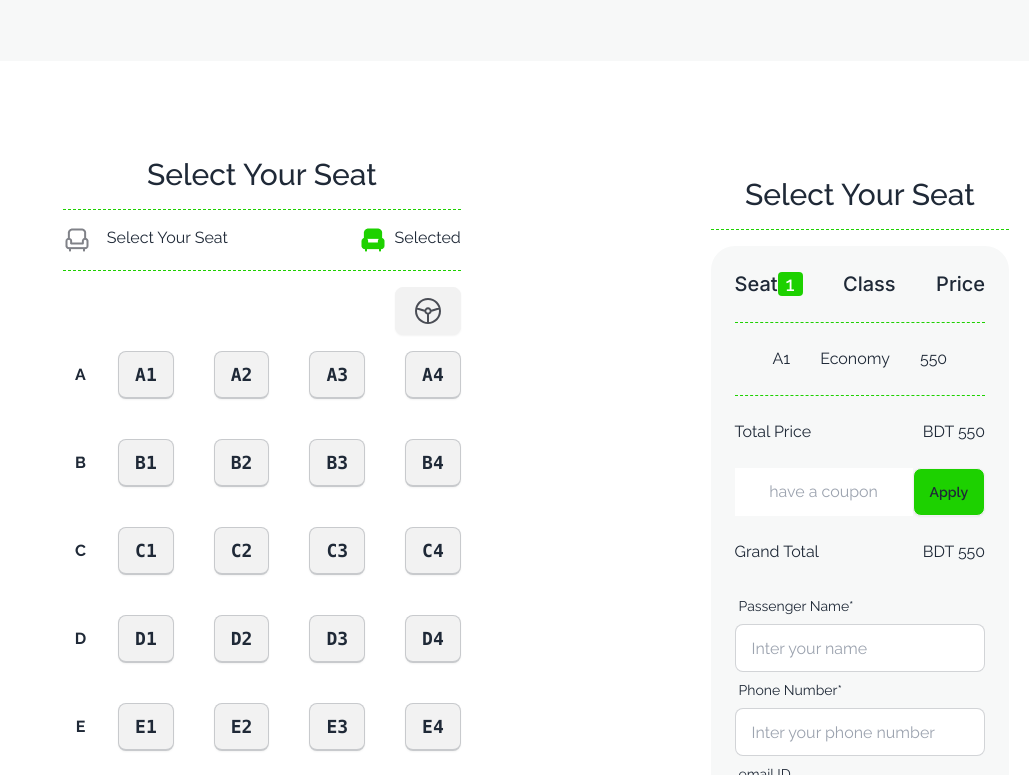
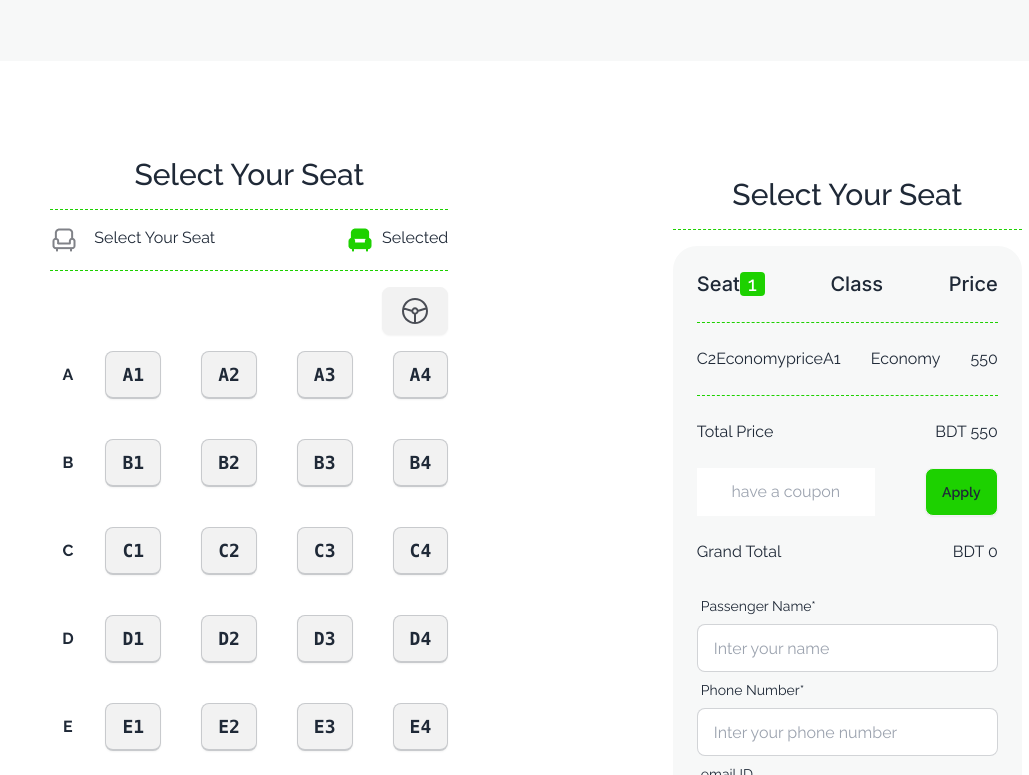
Before and after one commit to ANIK-MOHANTA24/Buy-Online-Ticket-, a plain HTML site: page index.html in a window 1280 px wide. Both pictures are taken after a click on the element "A1". Shown: the part 1737-2512 px from the top of the page, without its empty margins (104-1133 px from the left). Drawn offline with nearby package versions, Linux system fonts and the light colour scheme.

Commit message:
added total BDT price

```diff
--- a/index.html
+++ b/index.html
@@ -125,6 +125,7 @@
       </div>
       <div class="flex flex-col md:flex-row lg:flex-row space-x-4 space-y-4">
         <!-- left route section -->
+
         <div class="flex-1 bg-[#ffffff] space-y-4 px-2 md:px-4 lg:px-6">
           <div class="flex flex-col md:flex-row lg:flex-row justify-between items-center">
             <div class="flex items-center justify-center space-x-2"><img src="images/bus-logo.png" alt="">
@@ -133,11 +134,13 @@
                 <p>Coach-009-WEB ! AC_Business</p>
               </div>
             </div>
+
             <!-- available-count number -->
             <button class="btn no-animation text-[#1DD100] text-[16px]"><img src="images/seat-green.png" alt=""><span
                 id="available-count">40</span>Seats
               left</button>
           </div>
+
           <!-- Route Departure -->
           <div class="bg-[#f7f8f8] space-y-2">
             <div class="flex justify-between">
@@ -157,6 +160,7 @@
             </div>
           </div>
         </div>
+
         <!-- right 550 tk section -->
         <div
           class="flex flex-col justify-center items-center text-center mx-auto w-full md:w-16 lg:w-20 md:border-l-2 lg:border-l-2 border-dashed">
@@ -170,6 +174,7 @@
 
     <!-- Select Your Seat section -->
     <section class="space-y-5 my-24 flex flex-col md:flex-row lg:flex-row justify-around space-x-6 mx-auto">
+
       <!-- left side  -->
       <div class="space-y-4 text-center pb-10 mr-5">
         <h1 class="font-medium text-3xl">Select Your Seat</h1>
@@ -187,6 +192,7 @@
 
         <!-- set number container-->
         <div class="flex gap-5 justify-center">
+
           <!-- seat position -->
           <div class="grid grid-cols-1 gap-10">
             <P class="kbd-md flex flex-col justify-center items-center font-bold">A</P>
@@ -200,6 +206,7 @@
             <P class="kbd-md flex flex-col justify-center items-center font-bold">I</P>
             <P class="kbd-md flex flex-col justify-center items-center font-bold">J</P>
           </div>
+
           <!--seats number section-->
           <div class="grid grid-cols-4 gap-10">
             <kbd class="kbd kbd-lg btn">A1</kbd>
@@ -245,9 +252,10 @@
           </div>
 
         </div>
+      </div>
 
-      </div>
       <!-- right side select your seat-->
+
       <div class="space-y-4 text-cente mx-auto">
         <h1 class="font-medium text-3xl flex items-center justify-center">Select Your Seat
         </h1>
@@ -260,15 +268,31 @@
             <P>Price</P>
           </div>
           <hr class="border-dashed border-[#1DD100]">
+
+          <!-- Economy set price -->
+
           <div id="selected_position" class="flex justify-between items-center text-center">
-            <!-- <span>C2</span><span>Economy</span><span>price</span> -->
+            <span>C2</span><span>Economy</span><span>price</span>
           </div>
           <hr class="border-dashed border-[#1DD100]">
-          <div class="flex justify-between"><span>Total Price</span> <span>BDT 550</span></div>
+
+          <!-- total price -->
+          <div class="flex justify-between">
+            <p>Total Price</p>
+            <p>BDT <span id="total_price">0</span></p>
+          </div>
+
+          <!-- coupon Apply btn -->
           <div class="flex justify-between"><input class="text-center" type="text" placeholder="have a coupon">
             <button class="btn bg-[#1DD100]">Apply</button>
           </div>
-          <div class="flex flex-row justify-between"><span>Grand Total</span> <span>BDT 550</span></div>
+
+          <!-- Grand total BDT -->
+          <div class="flex flex-row justify-between">
+            <p>Grand Total</p>
+            <p>BDT <span id="grand-total">0</span></p>
+          </div>
+
           <!-- input field -->
           <label class="form-control w-full max-w-xs">
             <div class="label">
--- a/scripts/e-ticket.js
+++ b/scripts/e-ticket.js
@@ -21,12 +21,13 @@ for (const btn of allSeatButton) {
     setInnerText('available-count', available);
 
     //**step-2: append by Seat Economy Price ************/
-    // step-1: get innerText
+    // step-1: get innerText Name & Price
     console.log(e.target.innerText);
     const seatName = e.target.innerText;
     const seatPrice =
       e.target.parentNode.parentNode.parentNode.parentNode.parentNode
         .childNodes[7].childNodes[3].childNodes[7].childNodes[3].innerText;
+    // console.log(typeof seatPrice);
     // step-2: get position & create child & set child innerText
     const selectPosition = document.getElementById('selected_position');
     const li = document.createElement('li');
@@ -42,8 +43,14 @@ for (const btn of allSeatButton) {
     li.appendChild(p3);
     let selectedContainer = selectPosition.appendChild(li);
     console.log(selectedContainer);
-    // selectPosition.appendChild(p1);
-    // selectPosition.appendChild(p2);
-    // selectPosition.appendChild(p3);
+
+    //******Step-3: set total BDT Price */
+    const totalPrice = document.getElementById('total_price').innerText;
+
+    const convertTotalPrice = parseInt(totalPrice);
+
+    const sum = convertTotalPrice + parseInt(seatPrice);
+    // console.log(typeof sum);
+    setInnerText('total_price', sum);
   });
 }
```
